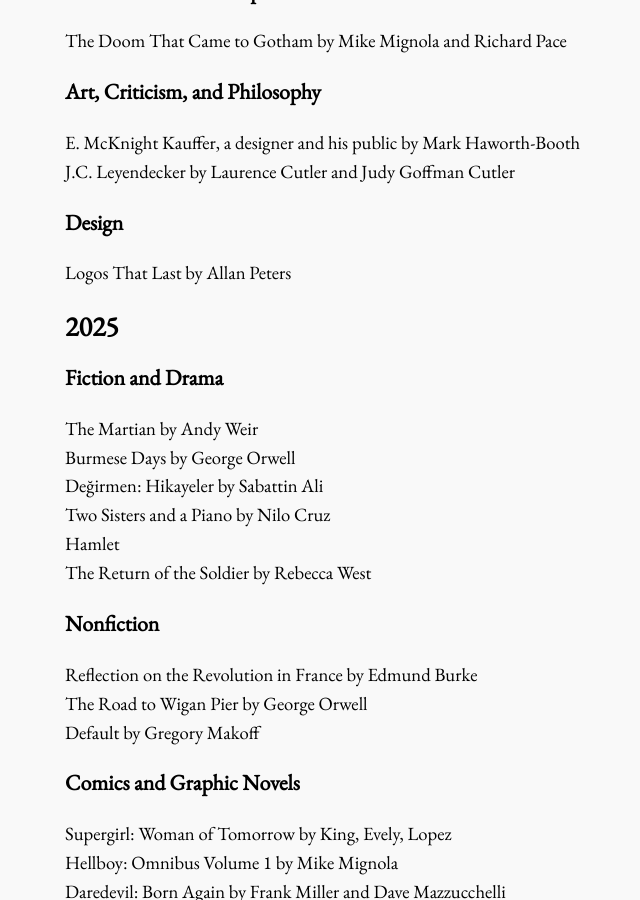
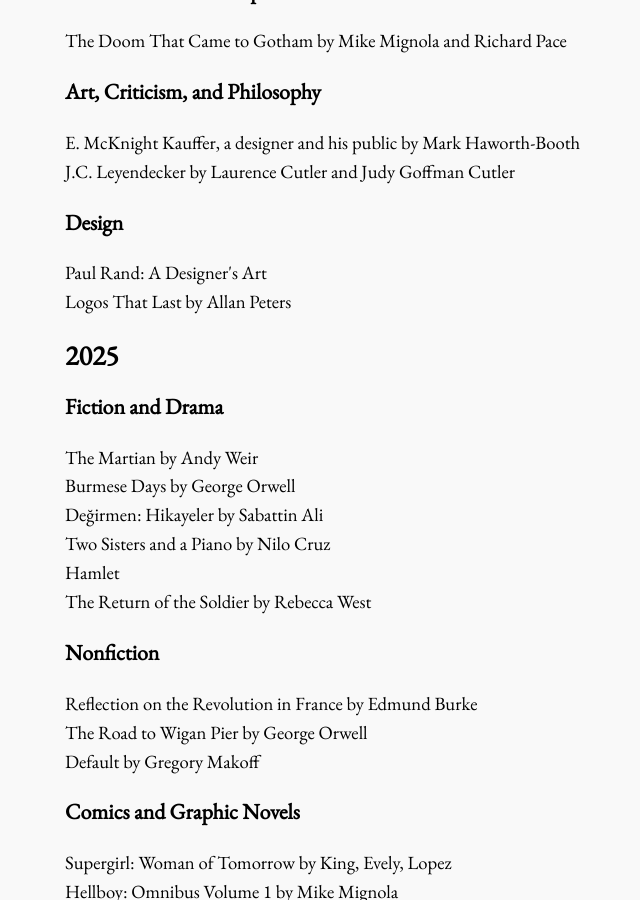
Before and after one commit to bora-uyumazturk/bora-uyumazturk.github.io, a Jekyll site: the page built from reading.html, in a window 1280 px wide and 900 px high, scrolled down 436 px. Shown: the whole window, without its empty margins (107-747 px from the left). Built offline with Jekyll 4.4.1, drawn with Linux system fonts in a browser that asks for light colours.

Commit message:
Update reading.html

```diff
--- a/reading.html
+++ b/reading.html
@@ -29,6 +29,7 @@ title: Reading
 
   <h3>Design</h3>
 
+  Paul Rand: A Designer's Art <br>
   Logos That Last by Allan Peters
 
   <h2>2025</h2>
```
